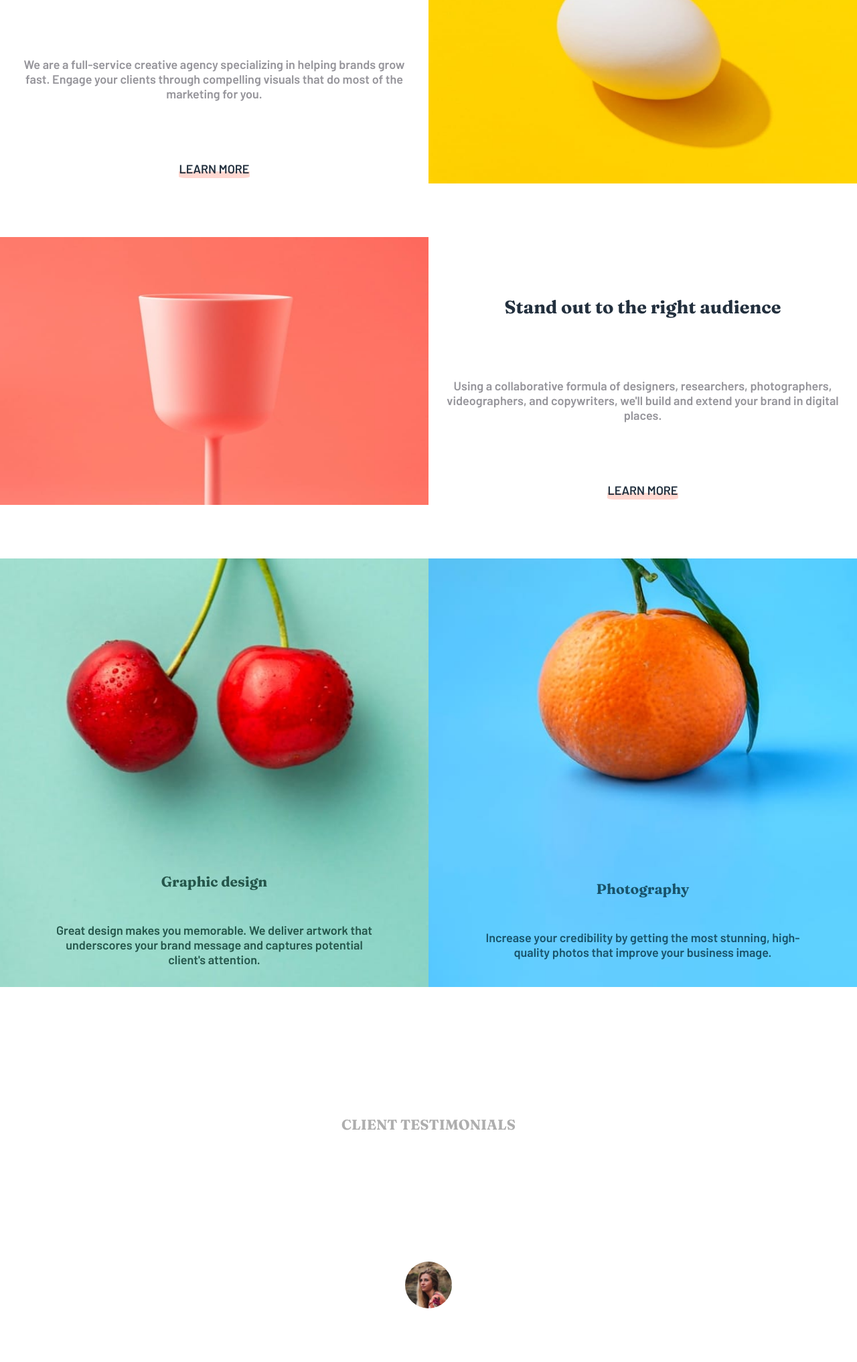
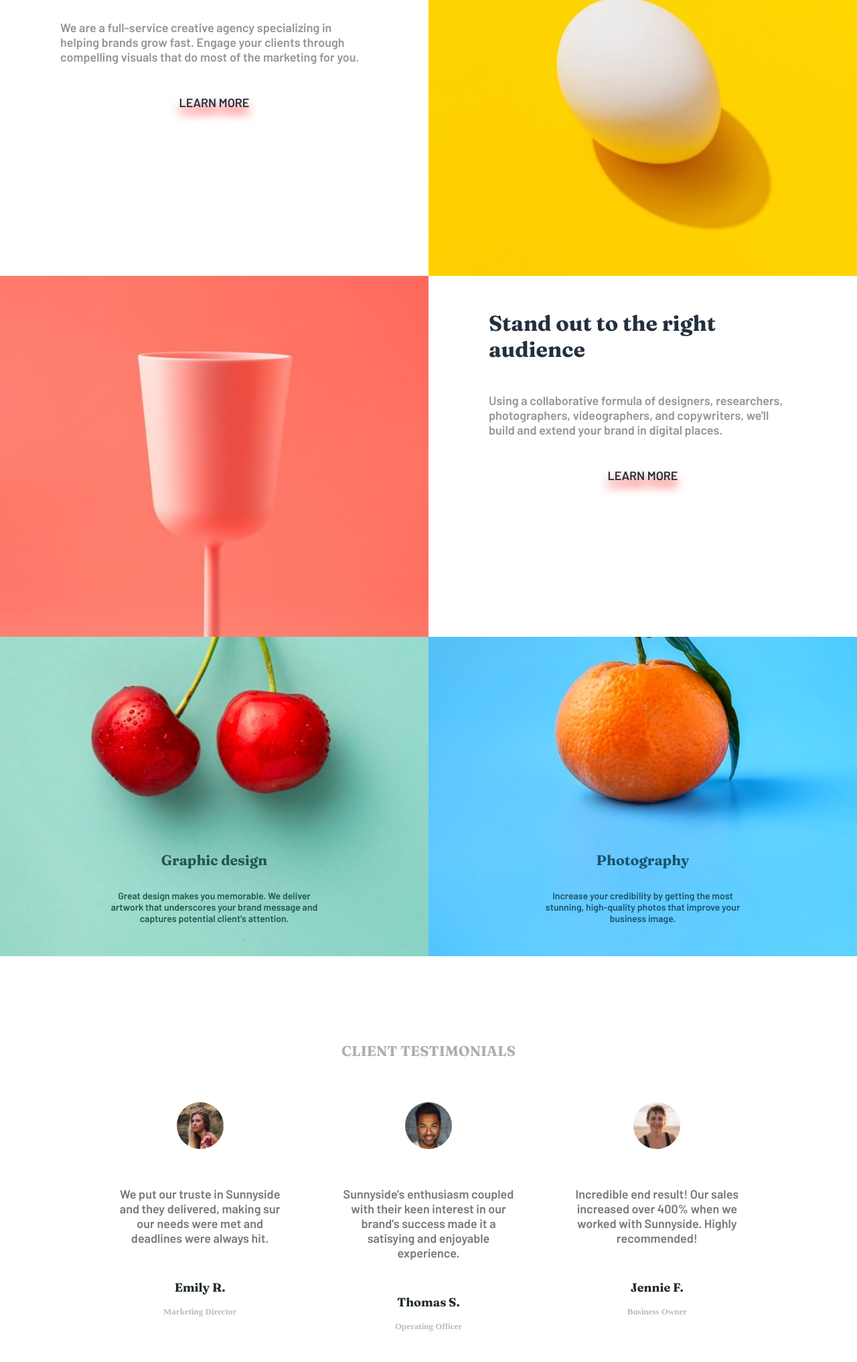
Before and after one commit to TaniaVervier/sunnyside-agency, a plain HTML site: page index.html in a window 1280 px wide. Shown: the part 766-2800 px from the top of the page at 67% size. Drawn offline with Linux system fonts and the light colour scheme.

Commit message:
desktop version

```diff
--- a/index.html
+++ b/index.html
@@ -50,9 +50,21 @@
         <a href="#"><strong>LEARN MORE</strong></a>
     </div>
 
-    <div class="egg"><img src="./img/mobile/image-transform.jpg"></div>
+    <div class="egg">
+        <picture>
+            <source media="(max-width: 799px)" srcset="./img/mobile/image-transform.jpg">
+            <source media="(min-width: 800px)" srcset="./img/desktop/image-transform.jpg">
+            <img alt="SEO" class="egg" src="./img/desktop/image-transform.jpg">
+        </picture>
 
-    <div class="glass"><img src="./img/mobile/image-stand-out.jpg"></div>
+    </div>
+
+    <div class="glass">
+        <picture>
+            <source media="(max-width: 799px)" src="./img/mobile/image-stand-out.jpg">
+            <source media="(min-width: 800px)" src="./img/desktop/image-stand-out.jpg">
+            <img alt="SEO" class="glass" src="./img/desktop/image-stand-out.jpg">
+    </div>
 
     <div class="audience">
         <h2>Stand out to the right audience</h2>
@@ -71,9 +83,10 @@
     </div>
     </div>
 
+
+        <div class="test"><h3>CLIENT TESTIMONIALS</h3></div>
+
     <div class="testimonials">
-        <h3>CLIENT TESTIMONIALS</h3>
-
         <div class="Emily">
             <img class="testimonials_picture" src="./img/people/image-emily.jpg">
             <p class="testimonials_p">We put our truste in Sunnyside and they delivered, making sur our needs were met and deadlines were always hit.</p>
--- a/style.scss
+++ b/style.scss
@@ -7,6 +7,7 @@
     list-style: none;
     text-decoration: none;
 }
+
 @import url('https://fonts.googleapis.com/css2?family=Fraunces:wght@700&display=swap');
 @import url('https://fonts.googleapis.com/css2?family=Barlow:wght@600&display=swap');
 
@@ -43,6 +44,14 @@ header {
         padding-left: 5%;
         display: flex;
         justify-content: flex-start;
+    }
+
+    a {
+        height: 18px;
+        &:hover, &:active {
+            border-radius: 30%;
+            background: yellow;
+        }
     }
 }
 
@@ -82,13 +91,8 @@ header {
   z-index: 1;
 }
 
-a {
-    height: 18px;
-    &:hover, &:active {
-        border-radius: 30%;
-        background: yellow;
-    }
-}
+
+
 
 #menu {
     clip-path: polygon(0 11%, 90% 11%, 100% 0, 100% 100%, 75% 100%, 51% 100%, 0 100%);
@@ -119,7 +123,7 @@ a {
 
 }
 
-//******************END***************//
+//******************MENU***END***************//
 
 
 .wrapper {
@@ -128,7 +132,7 @@ a {
 
         img {
             width: 100%;
-        height: 50vh;
+            height: 100%;
         }
 
         h2 {
@@ -138,18 +142,16 @@ a {
         p {
             padding-bottom: 15%;
         }
-}
+
 
 
     .transform, .audience {
         background-color: hsl(0, 0%, 100%);
-    height: 60vh;
         display: flex;
         flex-direction: column;
         justify-content: center;
         align-items: center;
-    padding-left: 20px;
-    padding-right: 20px;
+        padding: 15%;
 
         h2, a {
             color: hsl(212, 27%, 19%);
@@ -166,16 +168,13 @@ a {
 
         a {
             font-family: 'Barlow', sans-serif;
-        padding-bottom: 15px;
-        border-bottom: solid 10px #FFD8D1;
+            text-shadow:
+            0px 10px 15px red;
             border-radius: 10%;
         }
     }
 
-.egg, .glass {
-    height: 50vh;
 
-}
 
     .graphic {
         height: 80vh;
@@ -217,13 +216,10 @@ a {
             font-family: 'Barlow', sans-serif;
         }
     }
+}
 
 
-.testimonials {
-
-    background: hsl(0, 0%, 100%);
-
-    h3 {
+.test {
     color: #AEAEAE;
     padding-top: 15%;
     padding-bottom: 15%;
@@ -231,6 +227,10 @@ a {
     padding-right: 12%;
     font-family: 'Fraunces', serif;
 }
+
+.testimonials {
+
+    background: hsl(0, 0%, 100%);
 
     .testimonials_picture {
         border-radius: 50%;
@@ -313,25 +313,25 @@ footer {
 }
 
 
-//***************DESKTOP ADAPTATION****************//
+//*************************DESKTOP ADAPTATION****************************//
 
-@media screen and (min-width: 600px) {
+@media screen and (min-width: 800px) {
     header {
         background: url(./img/desktop/image-header.jpg) no-repeat bottom/cover;
         height: 80vh;
 
-        h1 {
-            padding-top: 5%;
-            padding-bottom: 10%;
+        .navbar_brandname {
+            padding-top: 3%;
+            padding-left: 2%;
         }
 
-        figure {
-            height: 30%;
-        }
+        h1 {
+            font-size: 3.5rem;
+            padding-top: 10vh;
+            padding-bottom: 10vh;
         }
 
-
-
+    }
 
     .wrapper {
             display: grid;
@@ -344,16 +344,64 @@ footer {
             p {
                 padding-bottom: 15%;
             }
-    }
 
         .transform, .audience {
 
+            height: 45vh;
             display: flex;
             flex-direction: column;
-        justify-content: center;
-        align-items: center;
-        padding-left: 20px;
-        padding-right: 20px;
+            text-align: left;
+            padding-left: 5em;
+            padding-right: 5em;
+            padding-top: 10%;
+            padding-bottom: 10%;
+
+            h2 {
+                font-size: 2rem;
+                text-align: left;
+                padding-top: 20%;
+                padding-bottom: 5%;
+            }
+
+            p {
+                text-align: left;
+                padding-top: 5%;
+                padding-bottom: 5%;
+            }
+
+            a {
+                text-align: left;
+                border-radius: 10%;
+                padding-top: 5%;
+                padding-bottom: 20%;
+            }
+        }
+
+        .graphic, .photography{
+            padding-top: 50%;
+            height: auto;
+            padding-left: 25%;
+            padding-right: 25%;
+
+
+            p {
+                font-size: 14px;
+
+            }
+        }
+
+        .graphic {
+            background: url(./img/desktop/image-graphic-design.jpg) center/cover;
+        }
+
+        .photography {
+            background: url(./img/desktop/image-photography.jpg) center/cover;
+        }
+
+        .egg, .glass {
+            height: 100%;
+        }
+
     }
 
     .gallery {
@@ -366,9 +414,48 @@ footer {
         }
     }
 
+    .test {
+        padding-top: 10%;
+        padding-bottom: 5%;
+    }
+
+    .testimonials {
+        display: grid;
+        grid-template-columns: repeat(3, 1fr);
+        padding-left: 10%;
+        padding-right: 10%;
+
+    }
+
+    footer {
+        padding-top: 5%;
+        background: #90D4C5;
+        text-decoration: none;
+        font-family: 'Barlow', sans-serif;
 
 
+        #logo {
+            filter: invert(70%) sepia(80%) saturate(500%) hue-rotate(116deg) brightness(95%) contrast(100%);
+        }
+
+        ul {
+            padding-top: 5%;
+
+            li {
+                padding-bottom: 5%;
+                padding-left: 2%;
+                padding-right: 2%;
+            }
+        }
+
+        a {
+            padding-left: 2%;
+            padding-right: 2%;
+            color: #2C7363;
+        }
 
 
 
     }
+
+}
```
Also changed, not shown: style.css, 1 other file. Lines whose indentation alone changed are shown as unchanged.
